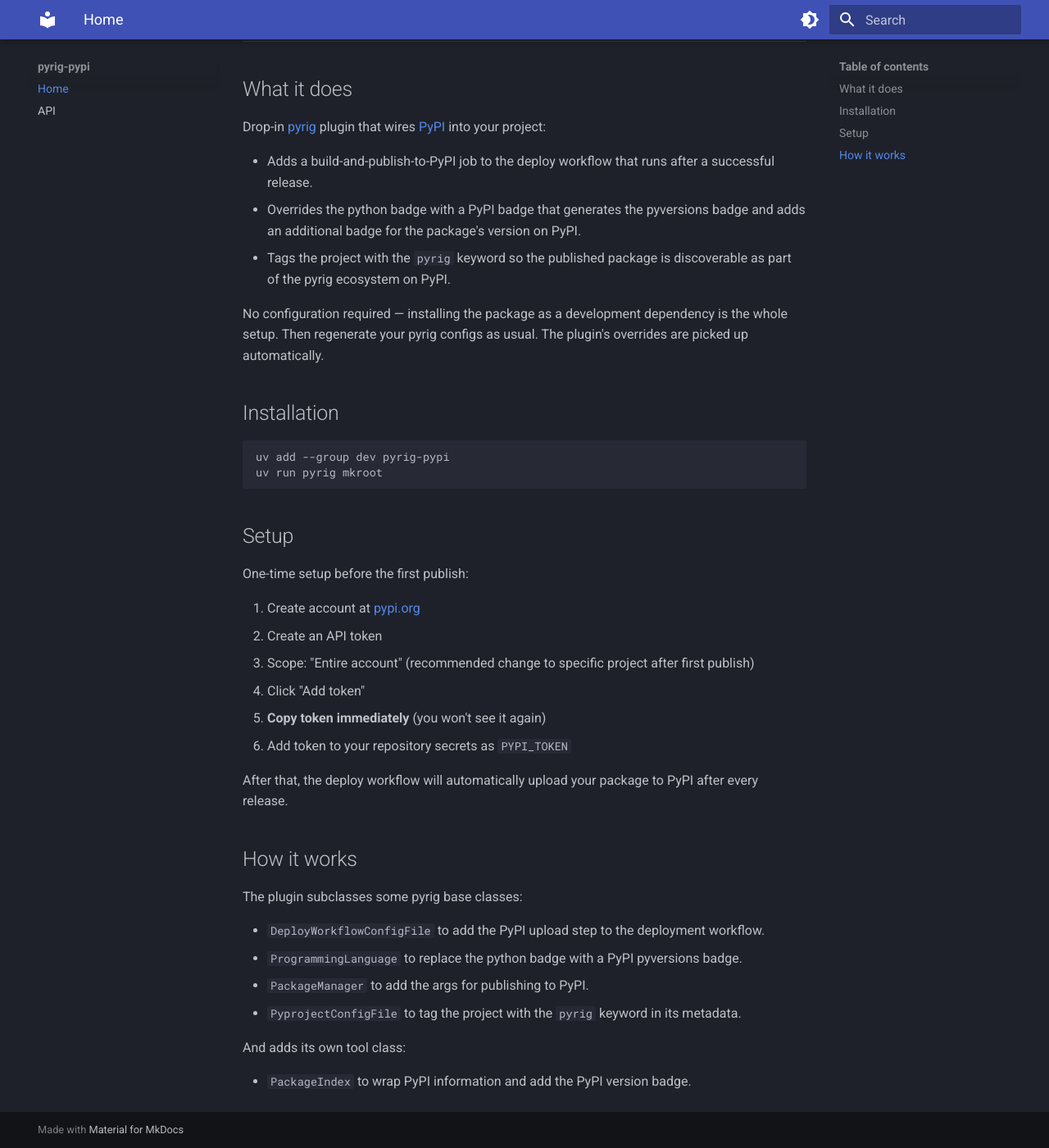
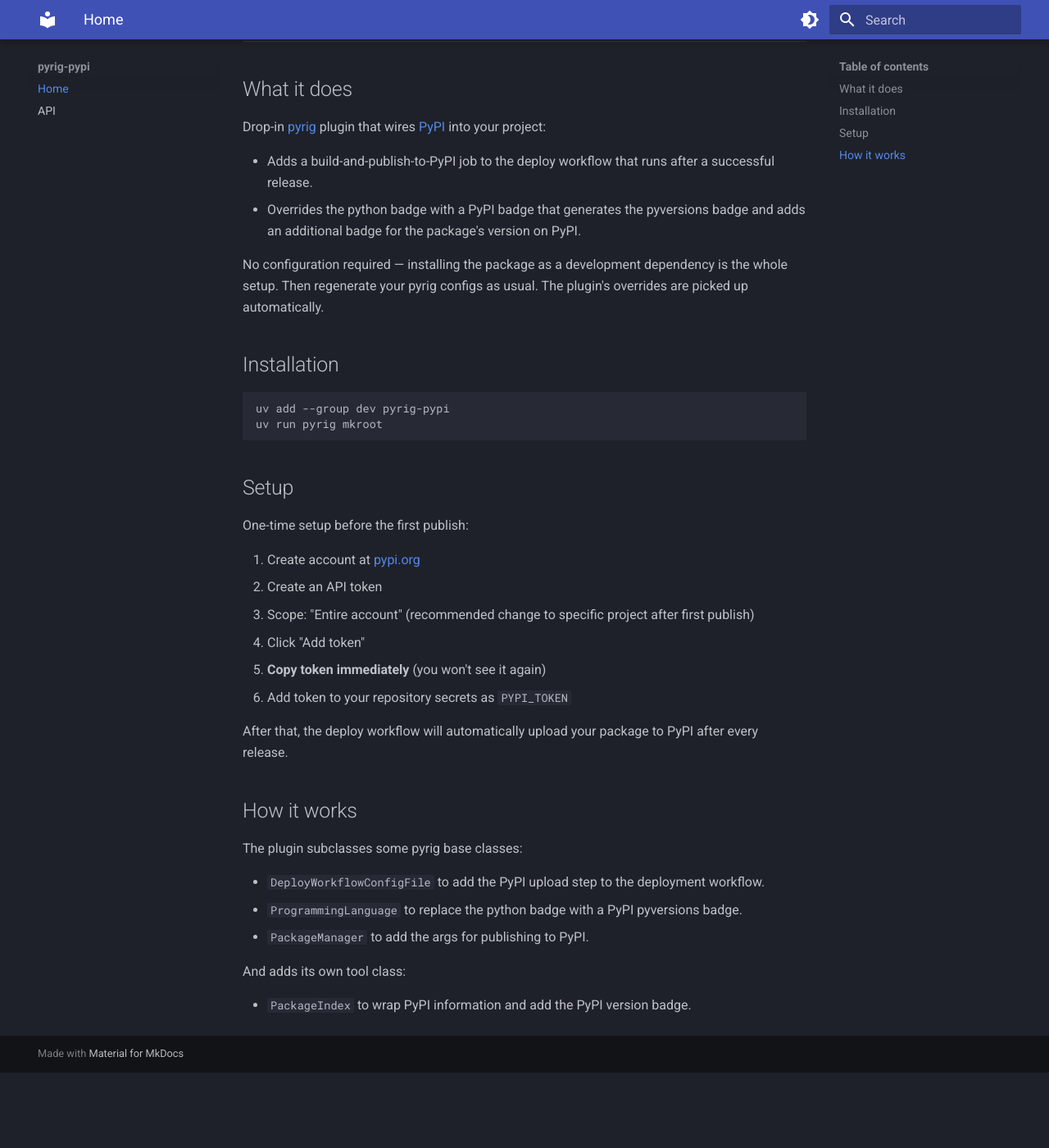
Before and after one commit to Winipedia/pyrig-pypi, an MkDocs documentation site: the page built from docs/index.md, in a window 1280 px wide and 1400 px high, scrolled down 519 px. Shown: the whole window at 82% size. Built offline with MkDocs 1.6.1 and Material for MkDocs 9.7.7, drawn with Linux system fonts in a browser that asks for light colours; after the commit the page ends 1827 px from its top, so only the background shows below that.

Commit message:
docs fixes

```diff
--- a/docs/index.md
+++ b/docs/index.md
@@ -42,8 +42,6 @@ Drop-in [pyrig](https://github.com/Winipedia/pyrig) plugin that wires
   after a successful release.
 - Overrides the python badge with a PyPI badge that generates the pyversions badge
   and adds an additional badge for the package's version on PyPI.
-- Tags the project with the `pyrig` keyword so the published package is
-  discoverable as part of the pyrig ecosystem on PyPI.
 
 No configuration required — installing the package as a development dependency
 is the whole setup. Then regenerate your pyrig configs as usual.
@@ -78,7 +76,6 @@ The plugin subclasses some pyrig base classes:
 - `DeployWorkflowConfigFile` to add the PyPI upload step to the deployment workflow.
 - `ProgrammingLanguage` to replace the python badge with a PyPI pyversions badge.
 - `PackageManager` to add the args for publishing to PyPI.
-- `PyprojectConfigFile` to tag the project with the `pyrig` keyword in its metadata.
 
 And adds its own tool class:
 
--- a/pyproject.toml
+++ b/pyproject.toml
@@ -1,6 +1,6 @@
 [project]
 name = "pyrig-pypi"
-version = "1.3.1"
+version = "1.3.2"
 description = "A pyrig plugin for publishing Python packages to PyPI."
 readme = "README.md"
 requires-python = ">=3.12"
```
Also changed, not shown: README.md (+0 -5 lines), 1 other file.
